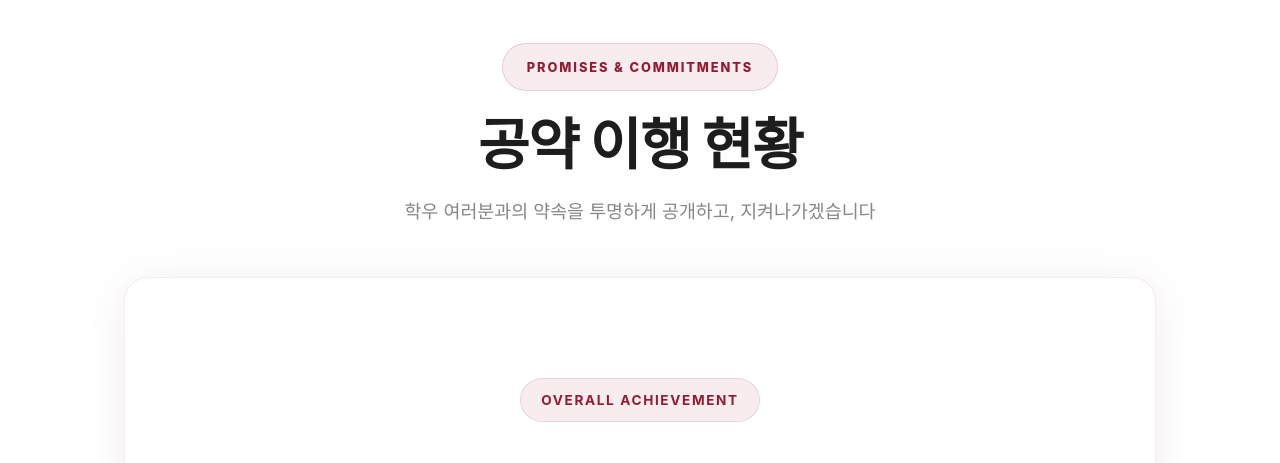
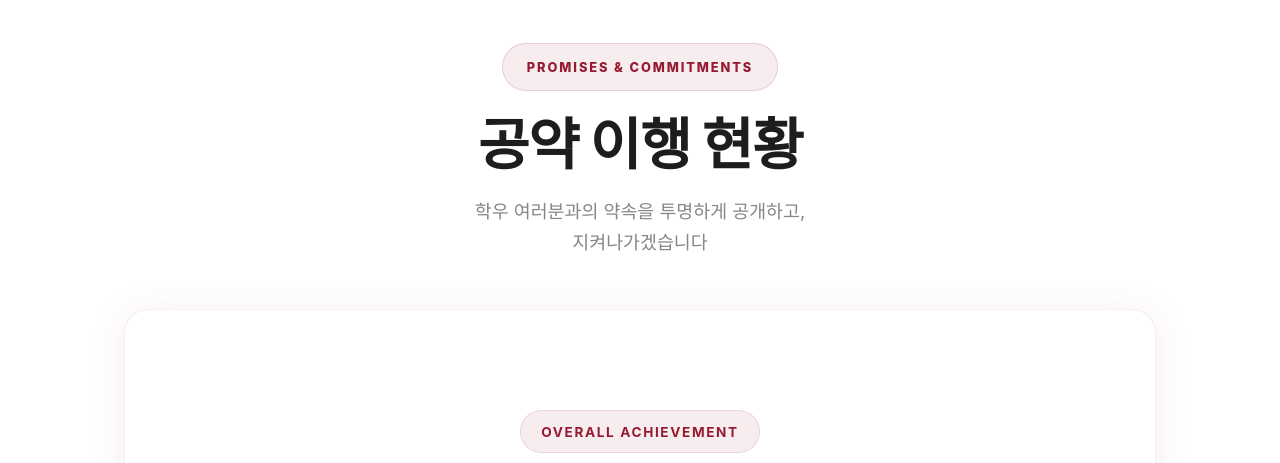
Before and after one commit to SeonGyuJang/38th_website, a Flask app: page /promises in a window 1280 px wide. Shown: the part 57-520 px from the top of the page. Run offline with Flask 3, Linux system fonts and the light colour scheme; data that the repository does not hold is empty; parts of the project's set-up code (start-up, migrations or seed data) failed here and were passed over; some web fonts are replaced.

Commit message:
Update promises.html

```diff
--- a/templates/promises.html
+++ b/templates/promises.html
@@ -129,7 +129,7 @@
             <span style="color: var(--ku-crimson); font-weight: 800; letter-spacing: 0.15em; text-transform: uppercase; font-size: clamp(0.7rem, 1.5vw, 0.8rem);">Promises & Commitments</span>
         </div>
         <h1 class="promise-title">공약 이행 현황</h1>
-        <p class="promise-subtitle">학우 여러분과의 약속을 투명하게 공개하고, 지켜나가겠습니다</p>
+        <p class="promise-subtitle">학우 여러분과의 약속을 투명하게 공개하고, <br class="show-mobile"> 지켜나가겠습니다</p>
     </div>
 
     <!-- 카테고리 필터 -->
```
